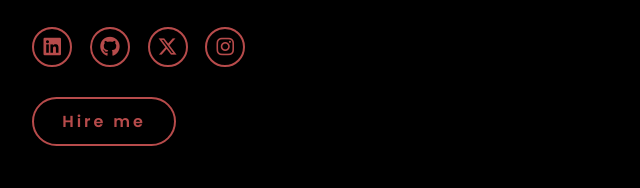
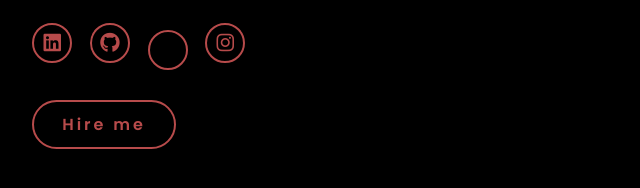
Before and after one commit to gagannchandra/My-Portfolio, a plain HTML site: page index.html in a window 1280 px wide. Shown: the part 478-666 px from the top of the page, 163-803 px from the left. Drawn offline with Linux system fonts and the light colour scheme.

Commit message:
Update index.html

```diff
--- a/index.html
+++ b/index.html
@@ -34,7 +34,7 @@ Thanks for stopping by. Feel free to explore my work and connect if you'd like t
             <div class="social-icons">
                 <a href="https://www.linkedin.com/in/gagan-chandra" target="_blank"><i class="fa-brands fa-linkedin"></i></a>
                 <a href="https://github.com/gagannchandra" target="_blank"><i class="fa-brands fa-github"></i></a>
-                <a href="#"><i class="fa-brands fa-x-twitter"></i></a>
+                <a href="https://drive.google.com/file/d/1G_lYl8s50VIrwZkdyK4vyvpEGWrUFsdJ/view?usp=sharing target="_blank"><i class="fa-brands fa-notes"></i></a>
                 <a href="https://www.instagram.com/gagannchandra/" target = "_blank"><i class="fa-brands fa-instagram"></i></a>
             </div>
             <a href="mailto:gaganchandra02@gmail.com" class="btn">Hire me</a>
```
